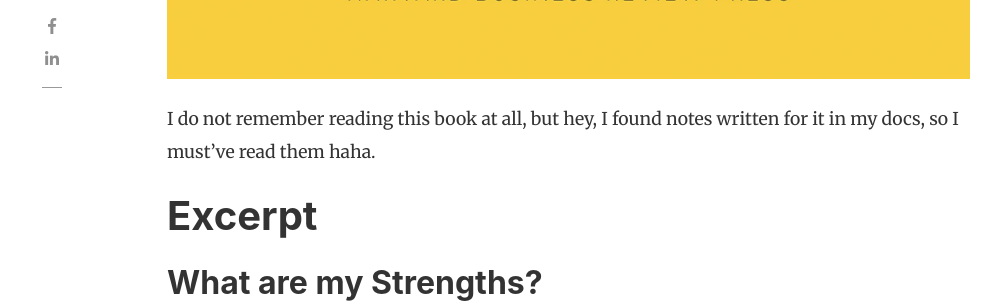
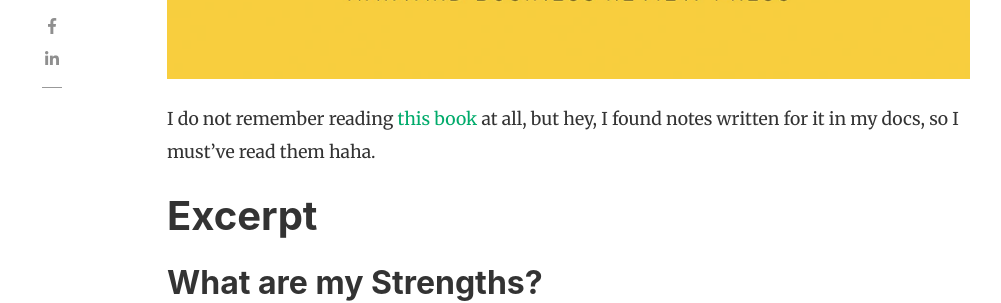
Before and after one commit to jsingh41/jsingh41.github.io, a Jekyll site: the page built from _posts/2020-08-07-managing_oneself.md, in a window 1280 px wide and 900 px high, scrolled down 1411 px. Shown: the part 152-455 px from the top of the window, without its empty margins (118-1119 px from the left). Built offline with Jekyll 4.4.1, drawn with Linux system fonts in a browser that asks for light colours; nearby versions of some CDN libraries; comment, search, counter and statistics services are not loaded; part of the change alters nothing that is shown.

```diff
--- a/_posts/2020-08-07-managing_oneself.md
+++ b/_posts/2020-08-07-managing_oneself.md
@@ -5,7 +5,7 @@ author: juhi
 categories: [ books, excerpts, business, self-help, personal-development ]
 image: assets/images/managing_onself.jpg
 ---
-I do not remember reading this book at all, but hey, I found notes written for it in my docs, so I must've read them haha.
+I do not remember reading [this book](https://www.goodreads.com/book/show/2477223.Managing_Oneself) at all, but hey, I found notes written for it in my docs, so I must've read them haha.
 
 # Excerpt
 ## What are my Strengths?
```
